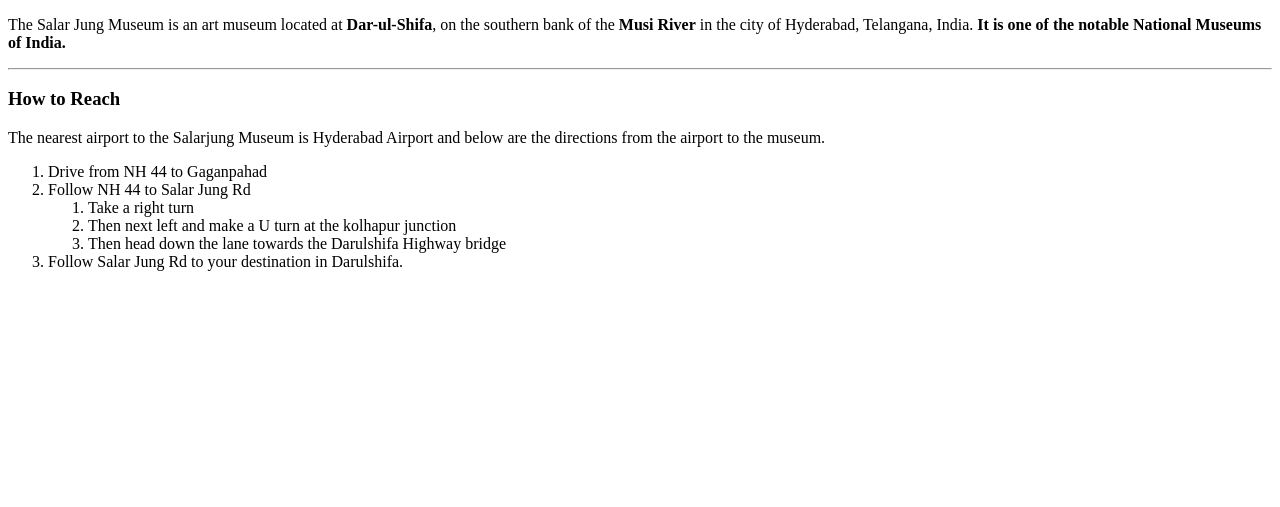
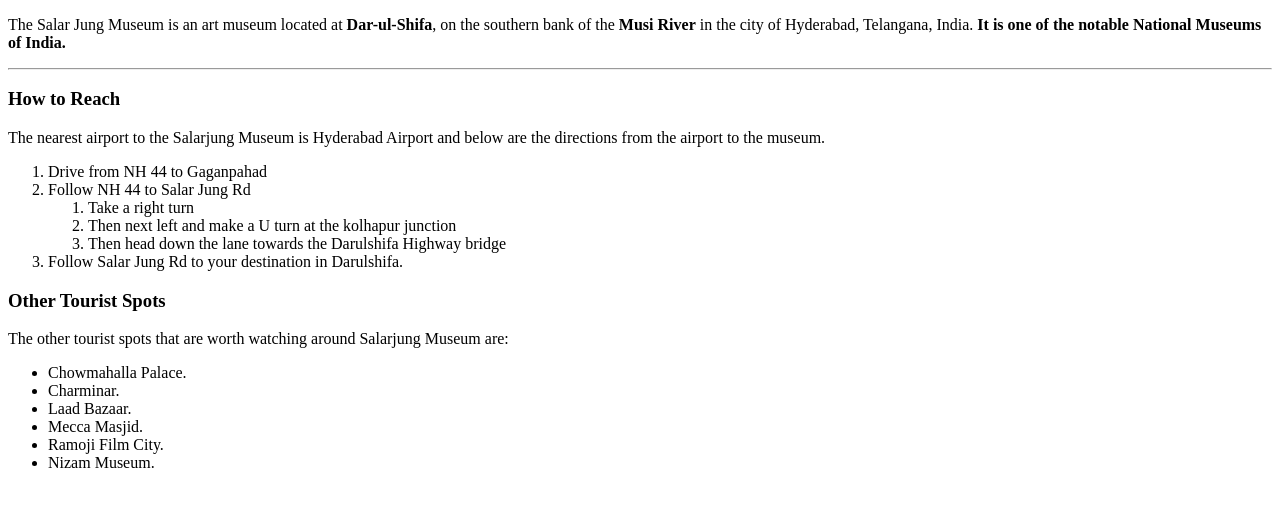
Before and after one commit to 44-563-Web-Apps-F22/44563-webapps-assignment-3-Anjithkumar-7, a plain HTML site: page index.html in a window 1280 px wide. Shown: the part 105-612 px from the top of the page. Drawn offline with Linux system fonts and the light colour scheme.

Commit message:
Added the unordered list of other recommended locations

```diff
--- a/index.html
+++ b/index.html
@@ -1,17 +1,21 @@
 <!DOCTYPE html>
 <html lang="en">
+
 <head>
   <meta charset="UTF-8">
   <title>First Project</title>
 </head>
+
 <body>
   <h1>Anjith Kumar Anumula</h1>
   <h3> Salar Jung Museum</h3>
-  <p>The Salar Jung Museum is an art museum located at <b>Dar-ul-Shifa</b>, on the southern bank of the <b>Musi River</b>
+  <p>The Salar Jung Museum is an art museum located at <b>Dar-ul-Shifa</b>, on the southern bank of the <b>Musi
+      River</b>
     in the city of Hyderabad, Telangana, India. <b>It is one of the notable National Museums of India.</b></p>
   <hr>
   <h3>How to Reach</h3>
-    <p>The nearest airport to the Salarjung Museum is Hyderabad Airport and below are the directions from the airport to the museum.</p>
+  <p>The nearest airport to the Salarjung Museum is Hyderabad Airport and below are the directions from the airport to
+    the museum.</p>
   <ol>
     <li>Drive from NH 44 to Gaganpahad</li>
     <li>Follow NH 44 to Salar Jung Rd</li>
@@ -22,5 +26,16 @@
     </ol>
     <li>Follow Salar Jung Rd to your destination in Darulshifa.</li>
   </ol>
+  <h3>Other Tourist Spots</h3>
+  <p>The other tourist spots that are worth watching around Salarjung Museum are:</p>
+  <ul>
+    <li>Chowmahalla Palace.</li>
+    <li> Charminar.</li>
+    <li> Laad Bazaar.</li>
+    <li> Mecca Masjid.</li>
+    <li> Ramoji Film City.</li>
+    <li> Nizam Museum.</li>
+  </ul>
 </body>
+
 </html>
```
Lines whose indentation alone changed are shown as unchanged.
